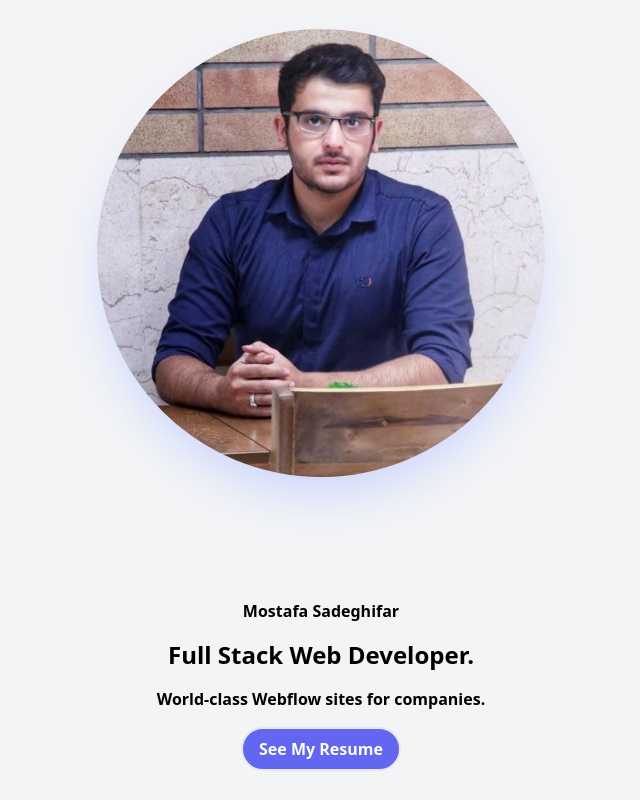
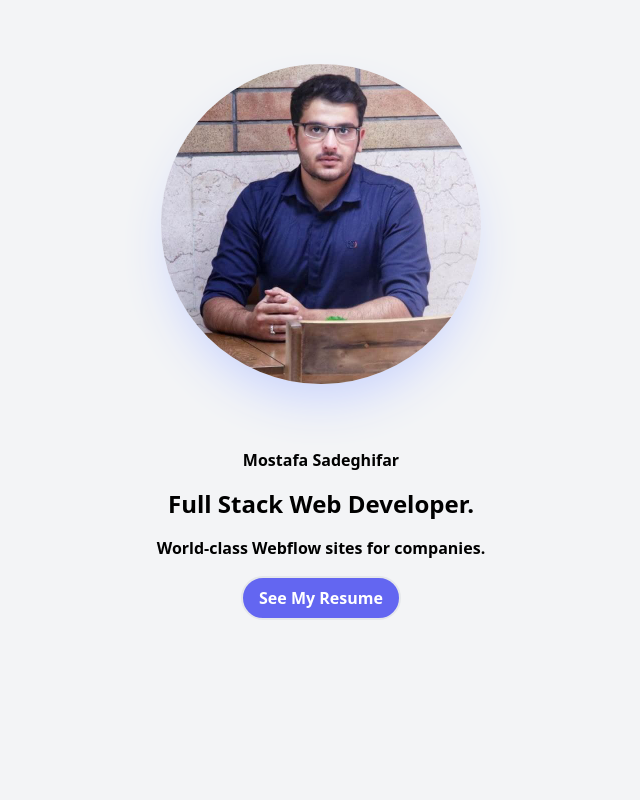
Before and after one commit to mostafasadeghifar/mostafasadeghifar.github.io, a website: page index.html in a window 1280 px wide. Shown: the whole page, without its empty margins (319-959 px from the left). Drawn offline with Linux system fonts and the light colour scheme.

Commit message:
'refactor_pic'

```diff
--- a/index.html
+++ b/index.html
@@ -11,10 +11,10 @@
     <link rel="stylesheet" href="./dist/output.css">
 </head>
 <body class="bg-gray-100">
-    <div class="container  h-screen">
-        <div class="flex flex-col justify-around h-full">
+    <div class="container  h-screen pt-16">
+        <div class="flex flex-col justify-around ">
             <div class="flex justify-center">
-                <img class="rounded-full shadow-2xl shadow-indigo-200 max-w-md" src="./mostafa_sadeghifar.jpg" alt="مصطفی صادفی فر">
+                <img class="rounded-full shadow-2xl shadow-indigo-200 max-w-xs" src="./mostafa_sadeghifar.jpg" alt="مصطفی صادفی فر">
             </div>
             <div class="mt-16 flex flex-col gap-4 justify-center items-center">
                 <h2 class="text-base font-semibold">Mostafa Sadeghifar</h2>
```
Also changed, not shown: dist/output.css.
